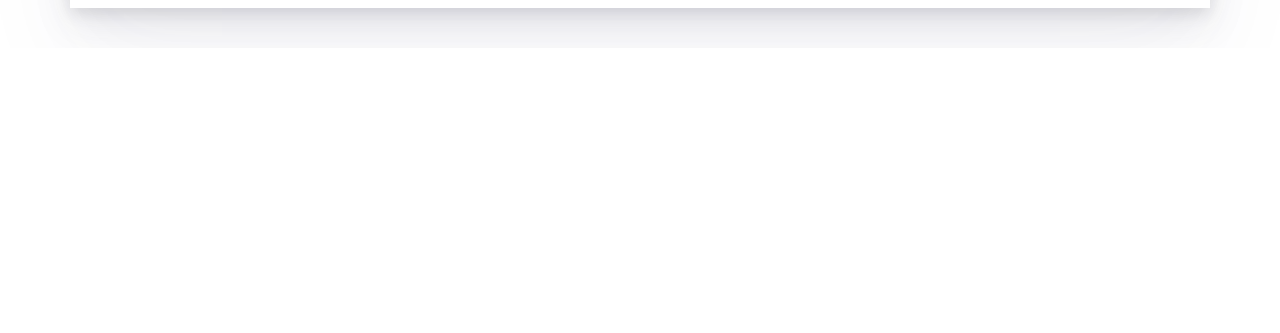
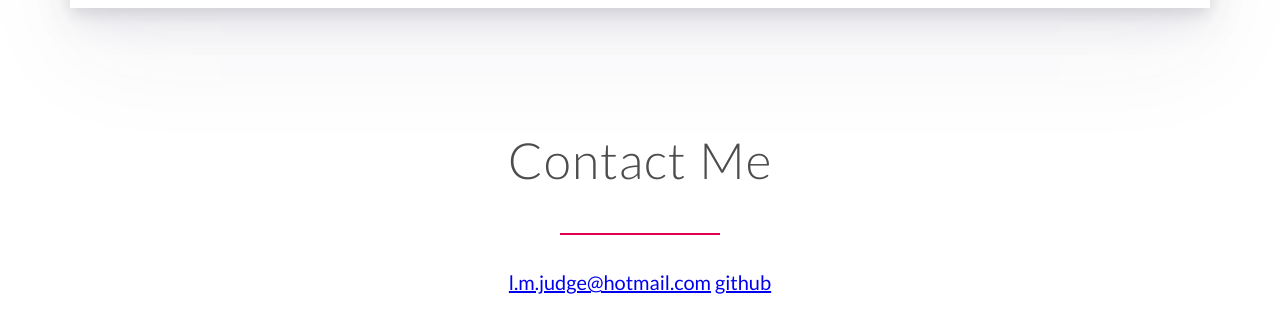
Before and after one commit to laurenjudge/portfolio-OLD, a website: page index.html in a window 1280 px wide. Shown: the part 4210-4543 px from the top of the page. Before the commit the page ends 4258 px from the top, so only its background shows below. Drawn offline with Linux system fonts and the light colour scheme; files whose address does not match are found by name.

Commit message:
Contact section added

```diff
--- a/css/main.scss
+++ b/css/main.scss
@@ -8,6 +8,7 @@
 @import "../sass/components/buttons";
 
 @import "../sass/layout/about";
+@import "../sass/layout/contact";
 @import "../sass/layout/header";
 @import "../sass/layout/navigation";
 @import "../sass/layout/projects";
--- a/index.html
+++ b/index.html
@@ -154,7 +154,7 @@
                             Screenshots
                             <i class="ion-android-open"></i>
                         </a>
-                        <a href="#" target="_blank" class="btn btn--small btn--small-ghost">
+                        <a href="https://github.com/laurenjudge/omnifood" target="_blank" class="btn btn--small btn--small-ghost">
                             <i class="ion-social-github"></i>
                             View Source
                         </a>
@@ -276,8 +276,18 @@
                 </div>
             </div>
         </div>
-
     </section>
 
+    <section class="contact">
+        <div class="row">
+            <h2 class="heading-secondary">Contact Me</h2>
+            <div class="center-text bold-text">
+                <p class="contact__links">
+                    <a href = "l.m.judge@hotmail.com">l.m.judge@hotmail.com</a>
+                    <a href = "https://github.com/laurenjudge" target="_blank">github</a>
+                </p>
+            </div>
+        </div>
+    </section>
 </body>
 </html>
```
Also changed, not shown: sass/layout/_contact.scss (added). Lines whose indentation alone changed are shown as unchanged.
